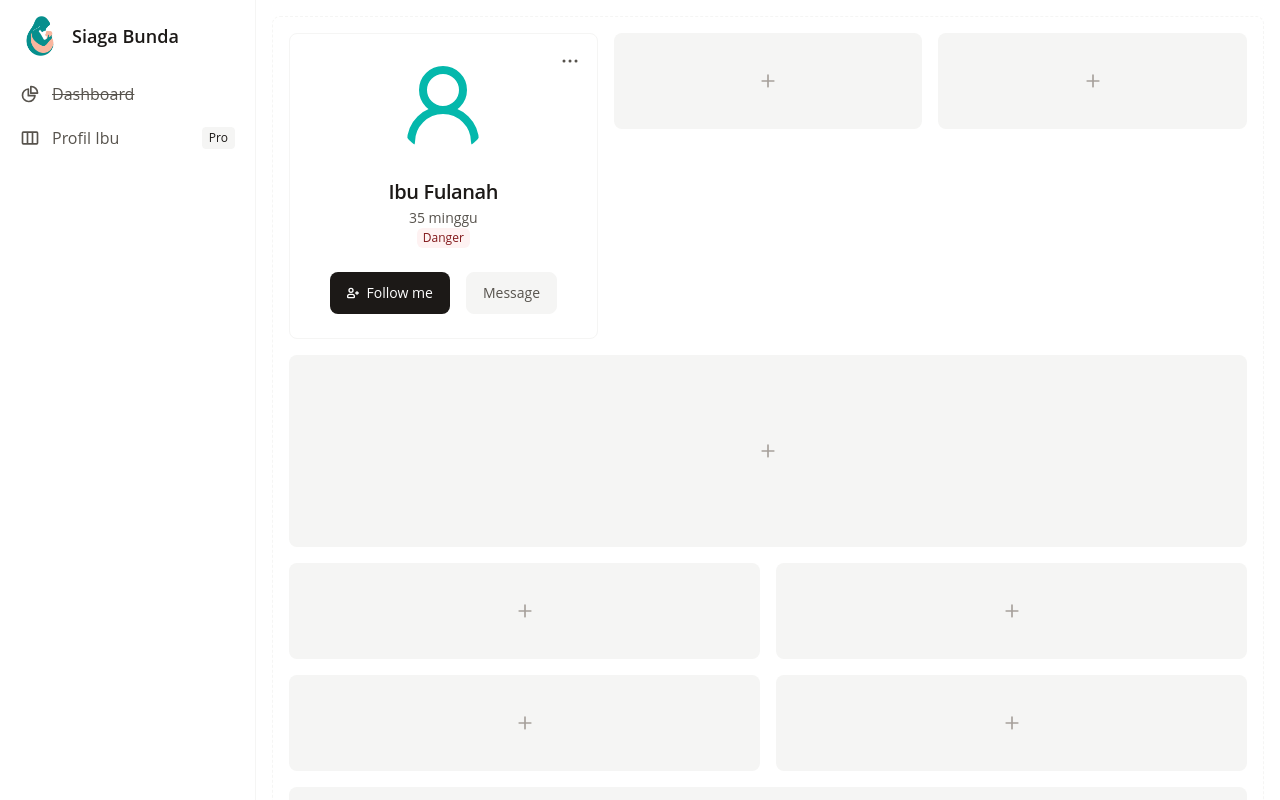
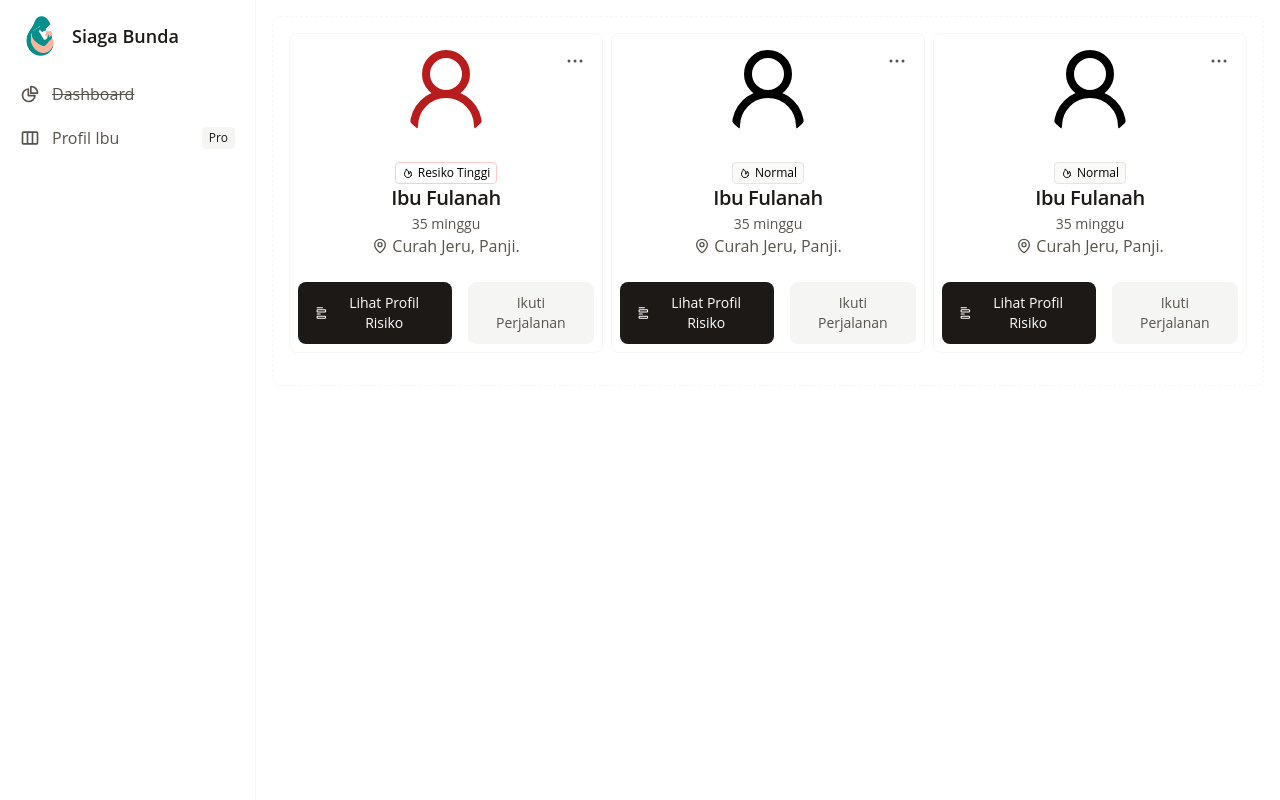
Before and after one commit to stywn93/siaga-bunda-fb, a React (Vite) app: page /#/ in a window 1280 px wide. Shown: the top 800 px of the page. Built offline with nearby package versions, Linux system fonts and the light colour scheme.

Commit message:
Refactor MomProfile component to include risk prop and update Content layout

```diff
--- a/src/components/Content.tsx
+++ b/src/components/Content.tsx
@@ -5,20 +5,12 @@ function Content(){
         <>
         <div className="p-4">
                 <div className="p-4 border-1 border-default border-dashed rounded-base">
-                    <div className="grid grid-cols-3 gap-4 mb-4">
-                        <MomProfile color="#04B8AC"/>
-                        <div className="flex items-center justify-center h-24 rounded-base bg-neutral-secondary-soft">
-                            <p className="text-fg-disabled">
-                                <svg className="w-5 h-5" aria-hidden="true" xmlns="http://www.w3.org/2000/svg" width="24" height="24" fill="none" viewBox="0 0 24 24"><path stroke="currentColor" strokeLinecap="round" strokeLinejoin="round" strokeWidth="2" d="M5 12h14m-7 7V5" /></svg>
-                            </p>
-                        </div>
-                        <div className="flex items-center justify-center h-24 rounded-base bg-neutral-secondary-soft">
-                            <p className="text-fg-disabled">
-                                <svg className="w-5 h-5" aria-hidden="true" xmlns="http://www.w3.org/2000/svg" width="24" height="24" fill="none" viewBox="0 0 24 24"><path stroke="currentColor" strokeLinecap="round" strokeLinejoin="round" strokeWidth="2" d="M5 12h14m-7 7V5" /></svg>
-                            </p>
-                        </div>
+                    <div className="grid grid-cols-3 gap-2 mb-4">
+                        <MomProfile color="#b91c1c" risk="high"/>
+                        <MomProfile />
+                        <MomProfile />
                     </div>
-                    <div className="flex items-center justify-center h-48 rounded-base bg-neutral-secondary-soft mb-4">
+                    {/* <div className="flex items-center justify-center h-48 rounded-base bg-neutral-secondary-soft mb-4">
                         <p className="text-fg-disabled">
                             <svg className="w-5 h-5" aria-hidden="true" xmlns="http://www.w3.org/2000/svg" width="24" height="24" fill="none" viewBox="0 0 24 24"><path stroke="currentColor" strokeLinecap="round" strokeLinejoin="round" strokeWidth="2" d="M5 12h14m-7 7V5" /></svg>
                         </p>
@@ -71,7 +63,7 @@ function Content(){
                                 <svg className="w-5 h-5" aria-hidden="true" xmlns="http://www.w3.org/2000/svg" width="24" height="24" fill="none" viewBox="0 0 24 24"><path stroke="currentColor" strokeLinecap="round" strokeLinejoin="round" strokeWidth="2" d="M5 12h14m-7 7V5" /></svg>
                             </p>
                         </div>
-                    </div>
+                    </div> */}
                 </div>
             </div>
         </>
--- a/src/components/MomProfile.tsx
+++ b/src/components/MomProfile.tsx
@@ -1,12 +1,13 @@
-import {UserRound} from "lucide-react"
+import { UserRound, MapPin, Form } from "lucide-react"
 type Props = {
-    color: string
+    color?: string,
+    risk?: string
 }
-function MomProfile({color}: Props) {
+function MomProfile({color = "#000000", risk = "normal"}: Props) {
     return (
 
         <>
-            <div className="relative bg-neutral-primary-soft max-w-xs w-full p-6 border border-default rounded-base shadow-xs">
+            <div className="relative bg-neutral-primary-soft max-w-s w-full p-2 border border-default rounded-base shadow-xs">
                 <button id="dropdownButton" data-dropdown-toggle="dropdown" className="absolute top-2 end-2 text-body hover:text-heading bg-neutral-primary-soft box-border border border-transparent hover:bg-neutral-tertiary focus:ring-4 focus:ring-neutral-tertiary rounded-base p-1.5 focus:outline-none" type="button">
                     <span className="sr-only">Open dropdown</span>
                     <svg className="w-6 h-6" aria-hidden="true" xmlns="http://www.w3.org/2000/svg" width="24" height="24" fill="none" viewBox="0 0 24 24"><path stroke="currentColor" stroke-linecap="round" stroke-width="3" d="M6 12h.01m6 0h.01m5.99 0h.01" /></svg>
@@ -27,17 +28,25 @@ function MomProfile({color}: Props) {
                 </div>
                 <div className="flex flex-col items-center">
                     <UserRound className="w-24 h-24 mb-6 rounded-full" color={color}/>
+
+                    <span className={`inline-flex items-center ${risk === "high" ? "bg-danger-softer" : "bg-brand-softer"} border ${risk === "high" ? "border-danger-subtle" : "border-brand-subtle"} ${risk === "high" ? "text-dg-danger-strong" : "text-dg-brand-strong"} text-xs font-medium px-1.5 py-0.5 rounded-sm`}>
+                        <svg className="w-3 h-3 me-1" aria-hidden="true" xmlns="http://www.w3.org/2000/svg" width="24" height="24" fill="none" viewBox="0 0 24 24"><path stroke="currentColor" stroke-linecap="round" stroke-linejoin="round" stroke-width="2" d="M18.122 17.645a7.185 7.185 0 0 1-2.656 2.495 7.06 7.06 0 0 1-3.52.853 6.617 6.617 0 0 1-3.306-.718 6.73 6.73 0 0 1-2.54-2.266c-2.672-4.57.287-8.846.887-9.668A4.448 4.448 0 0 0 8.07 6.31 4.49 4.49 0 0 0 7.997 4c1.284.965 6.43 3.258 5.525 10.631 1.496-1.136 2.7-3.046 2.846-6.216 1.43 1.061 3.985 5.462 1.754 9.23Z"/></svg>
+                        {risk === "high" ? "Resiko Tinggi" : "Normal"}
+                    </span>
                     {/* <img className="w-24 h-24 mb-6 rounded-full" src="/docs/images/people/profile-picture-3.jpg" alt="Bonnie image" /> */}
                     <h5 className="mb-0.5 text-xl font-semibold tracking-tight text-heading">Ibu Fulanah</h5>
                     <span className="text-sm text-body">35 minggu</span>
-                    <span className="bg-danger-soft text-fg-danger-strong text-xs font-medium px-1.5 py-0.5 rounded">Danger</span>
+                    <p className="text-body inline-flex items-center gap-1">
+                        <MapPin className="w-4 h-4" />
+                        <span>Curah Jeru, Panji.</span>
+                    </p>
                     <div className="flex mt-4 md:mt-6 gap-4">
                         <button type="button" className="inline-flex items-center text-white bg-brand box-border border border-transparent hover:bg-brand-strong focus:ring-4 focus:ring-brand-medium shadow-xs font-medium leading-5 rounded-base text-sm px-4 py-2.5 focus:outline-none">
-                            <svg className="w-4 h-4 me-1.5 -ms-0.5" aria-hidden="true" xmlns="http://www.w3.org/2000/svg" width="24" height="24" fill="none" viewBox="0 0 24 24"><path stroke="currentColor" stroke-linecap="round" stroke-linejoin="round" stroke-width="2" d="M16 12h4m-2 2v-4M4 18v-1a3 3 0 0 1 3-3h4a3 3 0 0 1 3 3v1a1 1 0 0 1-1 1H5a1 1 0 0 1-1-1Zm8-10a3 3 0 1 1-6 0 3 3 0 0 1 6 0Z" /></svg>
-                            Follow me
+                            <Form className="size-3.5 mr-1.5"/>
+                            Lihat Profil Risiko
                         </button>
                         <button type="button" className="inline-flex self-start w-auto text-body bg-neutral-secondary-medium box-border border border-default-medium hover:bg-neutral-tertiary-medium hover:text-heading focus:ring-4 focus:ring-neutral-tertiary shadow-xs font-medium leading-5 rounded-base text-sm px-4 py-2.5 focus:outline-none">
-                            Message
+                            Ikuti Perjalanan
                         </button>
                     </div>
                 </div>
```
